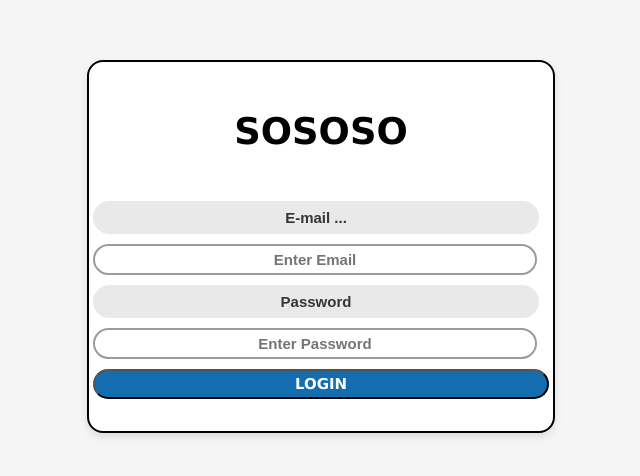
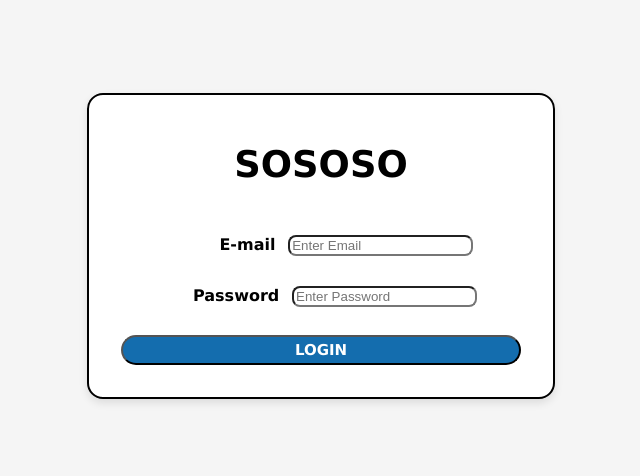
Before and after one commit to CSID-DGU/2024-1-SCS4031-01-sososo-3, a React (Create React App) app in the folder frontend/: page /login in a window 1280 px wide. Shown: the part 154-630 px from the top of the page, without its empty margins (319-959 px from the left). Built offline with nearby package versions, Linux system fonts and the light colour scheme.

Commit message:
[KMS]fix_로그인css

```diff
--- a/frontend/src/pages/Login.js
+++ b/frontend/src/pages/Login.js
@@ -33,30 +33,33 @@ function Login() {
 
       <div className="login-container">
           <h2>SOSOSO</h2>
-          <form onSubmit={handleSubmit} className="w-100">
-              <div className="form-group">
-                  <label htmlFor="email">E-mail  <span>...</span></label>
+          <form onSubmit={handleSubmit}>
+
+              <div className="login-id">
+                  <label htmlFor="email">E-mail</label>
                   <input
                       type="text"
                       placeholder='Enter Email'
                       autoComplete='off'
                       name='email'
-                      className='form-control rounded-0'
+                      className='login-control rounded-0'
                       onChange={(e) => setEmail(e.target.value)}
                       value={email}
                   />
               </div>
-              <div className="form-group">
+
+              <div className="login-pd">
                   <label htmlFor="password">Password</label>
                   <input
                       type="password"
                       placeholder='Enter Password'
                       name='password'
-                      className='form-control rounded-0'
+                      className='login-control rounded-0'
                       onChange={(e) => setPassword(e.target.value)}
                       value={password}
                   />
               </div>
+
               <div>
                   <button type="submit" className="login-button">
                       LOGIN
```
